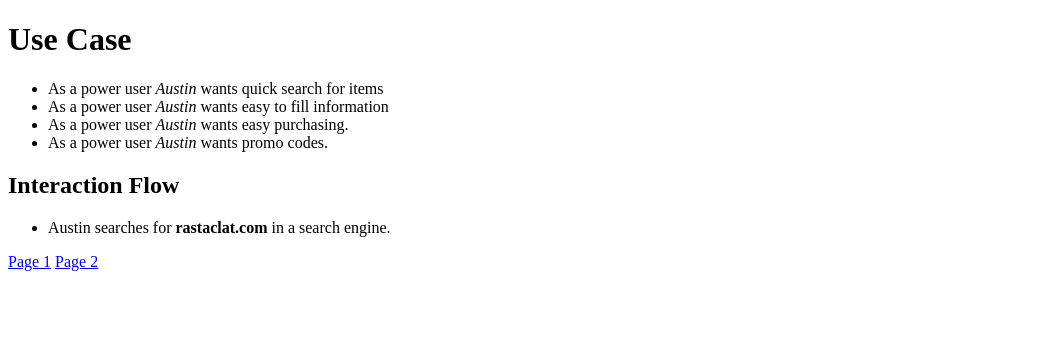
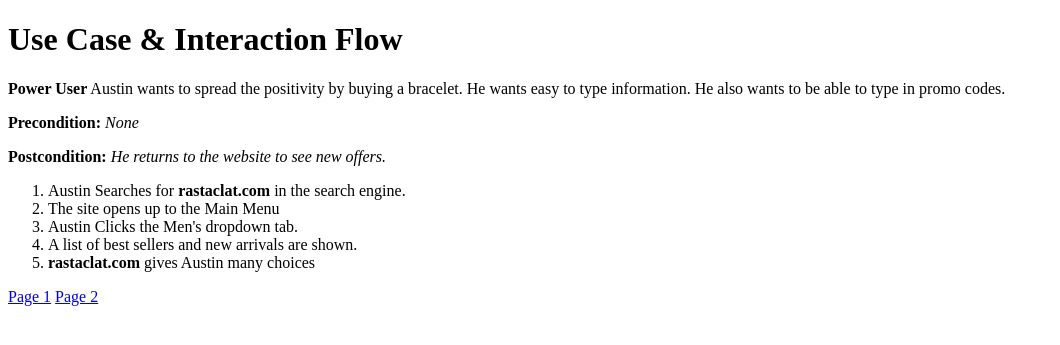
Before and after one commit to nschnepple19/data-design-project, a PHP site: page /usecase.php in a window 1280 px wide. Shown: the top 345 px of the page, without its empty margins (0-1060 px from the left). Run offline with PHP 8.4, Linux system fonts and the light colour scheme.

Commit message:
Added a need for "austin"

```diff
--- a/epic/index.php
+++ b/epic/index.php
@@ -25,8 +25,8 @@
 					<li>Has a great positive attitude.</li>
 					<li>Is always happy and helps others.</li>
 					<li>Chooses rastaclat.com because they are
-						the only one that sells them</li>
-					<li>Loves the style of the bracelet.</li>
+						simple and easy to use.</li>
+					<li>Needs Easy to navigate links.</li>
 					</ul>
 
 		<a href="story.php">Page 2</a>
--- a/epic/usecase.php
+++ b/epic/usecase.php
@@ -8,30 +8,30 @@
 	<body>
 
 	<h1>
-		Use Case
+		Use Case & Interaction Flow
 	</h1>
 
-	<ul>
-		<li>As a power user <em>Austin</em> wants
-		quick search for items</li>
+		<p><strong>Power User</strong> Austin wants to spread the
+		positivity by buying a bracelet. He wants easy to type
+		information. He also wants to be able to type in promo codes.</p>
 
-		<li>As a power user <em>Austin</em> wants easy to
-			fill information
-		 </li>
+		<p>
+			<strong>Precondition:</strong> <em>None</em>
+		</p>
 
-		<li>As a power user <em>Austin</em> wants easy
-			purchasing.
-		</li>
+		<p>
+			<strong>Postcondition:</strong> <em>He returns to the
+			website to see new offers.</em>
+		</p>
 
-		<li>As a power user <em>Austin</em> wants promo codes.</li>
-	</ul>
-
-		<h2>Interaction Flow</h2>
-
-	<ul>
-		<li>Austin searches for
-		 <strong> rastaclat.com </strong> in a search engine.</li>
-	</ul>
+		<ol>
+			<li>Austin Searches for <strong>rastaclat.com</strong>
+				in the search engine.</li>
+			<li>The site opens up to the Main Menu</li>
+			<li>Austin Clicks the Men's dropdown tab.</li>
+			<li>A list of best sellers and new arrivals are shown.</li>
+			<li><strong>rastaclat.com</strong> gives Austin many choices</li>
+		</ol>
 
 			<a href="index.php">Page 1</a>
 			<a href="story.php">Page 2</a>
```
